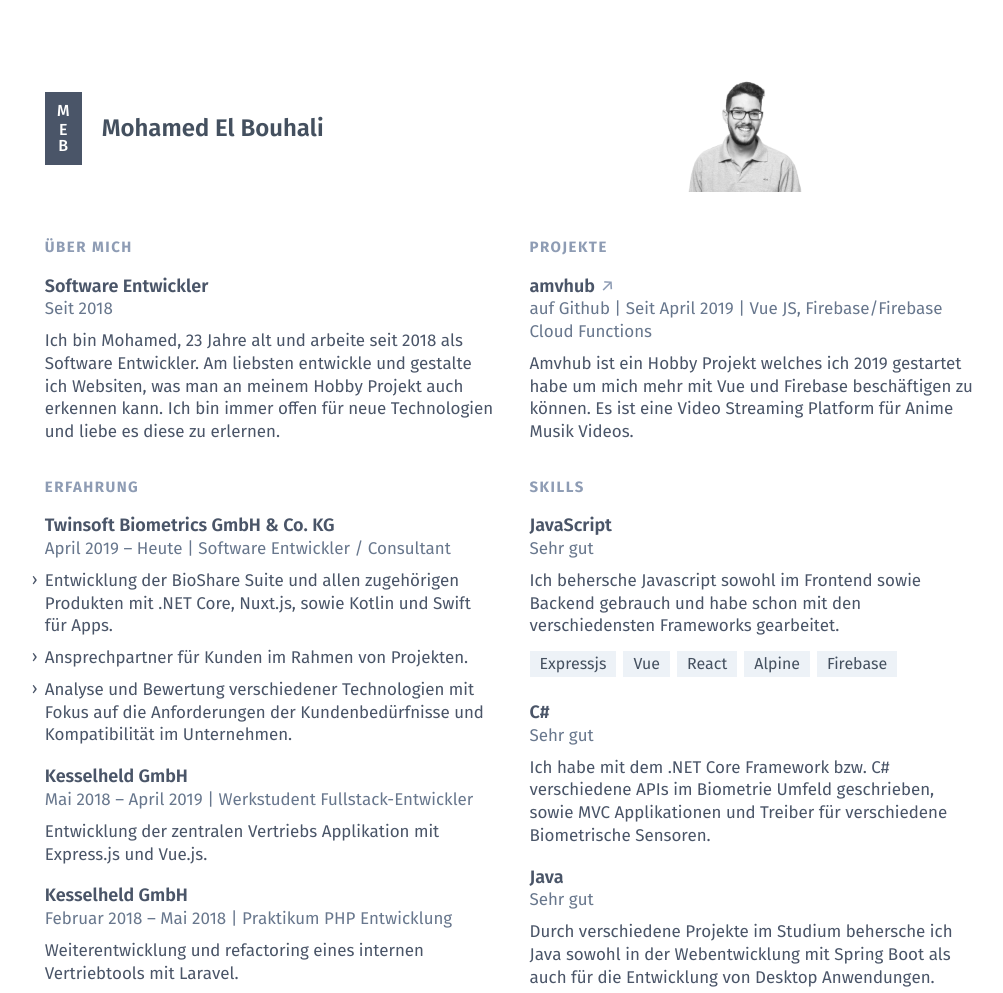
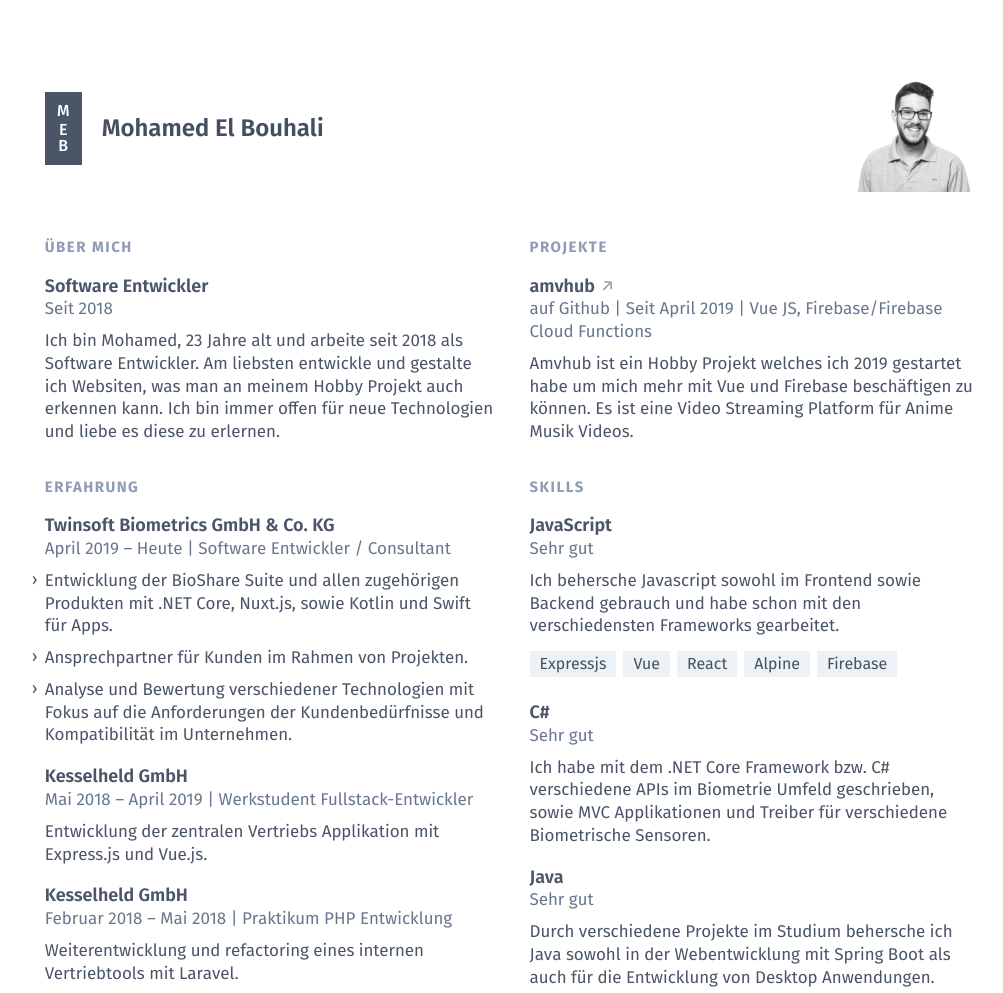
Before and after one commit to ElBouhaliMohamed/ElBouhaliMohamed.github.io, a website: page docs/index.html in a window 1280 px wide. Shown: the top 993 px of the page, without its empty margins (128-1131 px from the left). Drawn offline with Linux system fonts and the light colour scheme.

Commit message:
quick fix

```diff
--- a/docs/index.html
+++ b/docs/index.html
@@ -34,7 +34,7 @@
           </h1>
         </div>
         <div class="flex justify-end w-1/2">
-          <img class="object-scale-down w-full h-32" src="./bewerbungsfoto.jpg" />
+          <img class="object-scale-down h-32" src="./bewerbungsfoto.jpg" />
         </div>
       </header>
       <!-- end Name -->
```
